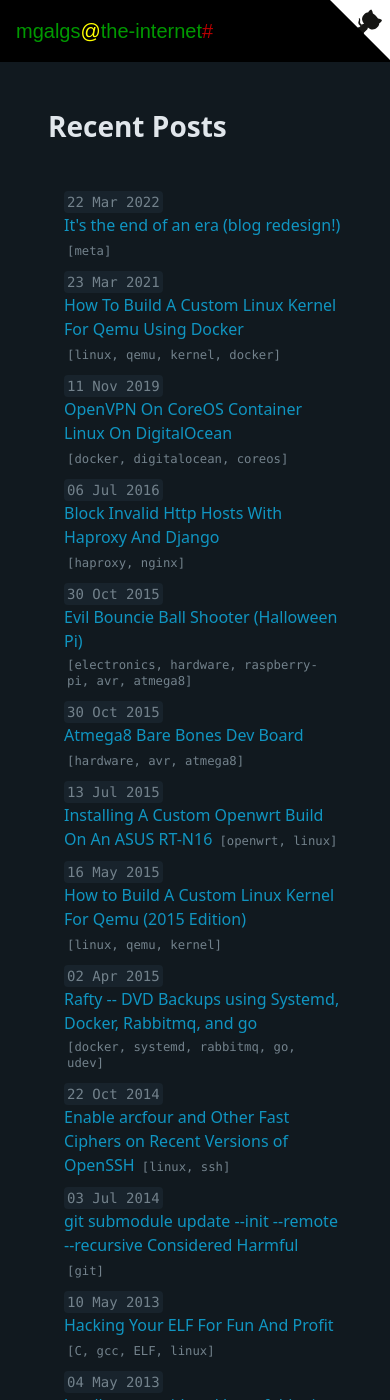
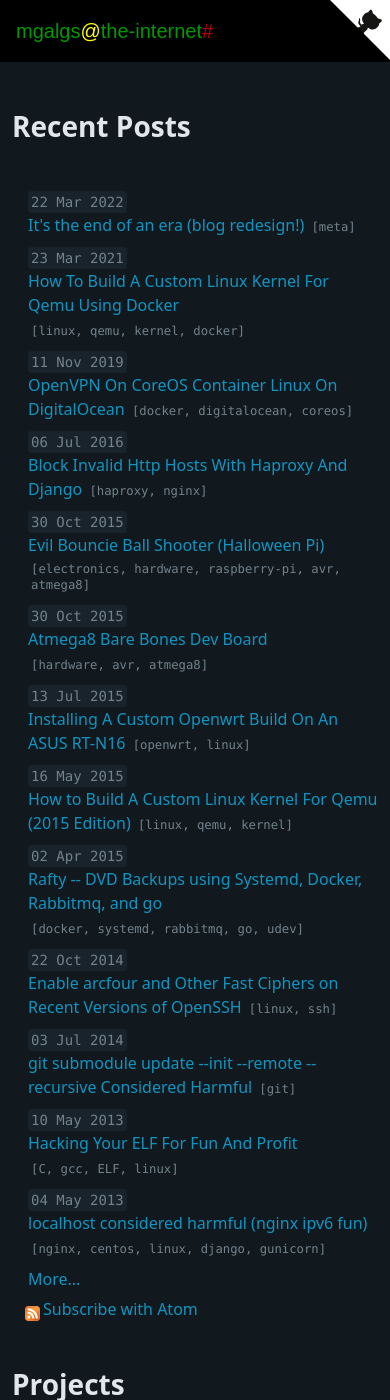
Before and after one commit to mgalgs/mgalgs.github.io, a Jekyll site: the page built from index.html, in a window 390 px wide and 1400 px high. Built offline with Jekyll 4.4.1, drawn with Linux system fonts in a browser that asks for light colours; some web fonts are replaced.

Commit message:
layouts: default: Responsive main content padding

```diff
--- a/css/main.css
+++ b/css/main.css
@@ -33,6 +33,12 @@
     padding-left: 48px;
     padding-right: 48px;
 }
+@media (max-width: 767px) {
+    .toplevel-container {
+        padding-left: 12px;
+        padding-right: 12px;
+    }
+}
 @media (min-width: 992px) {
   main .grid {
     grid-column-gap: 70px;
```
